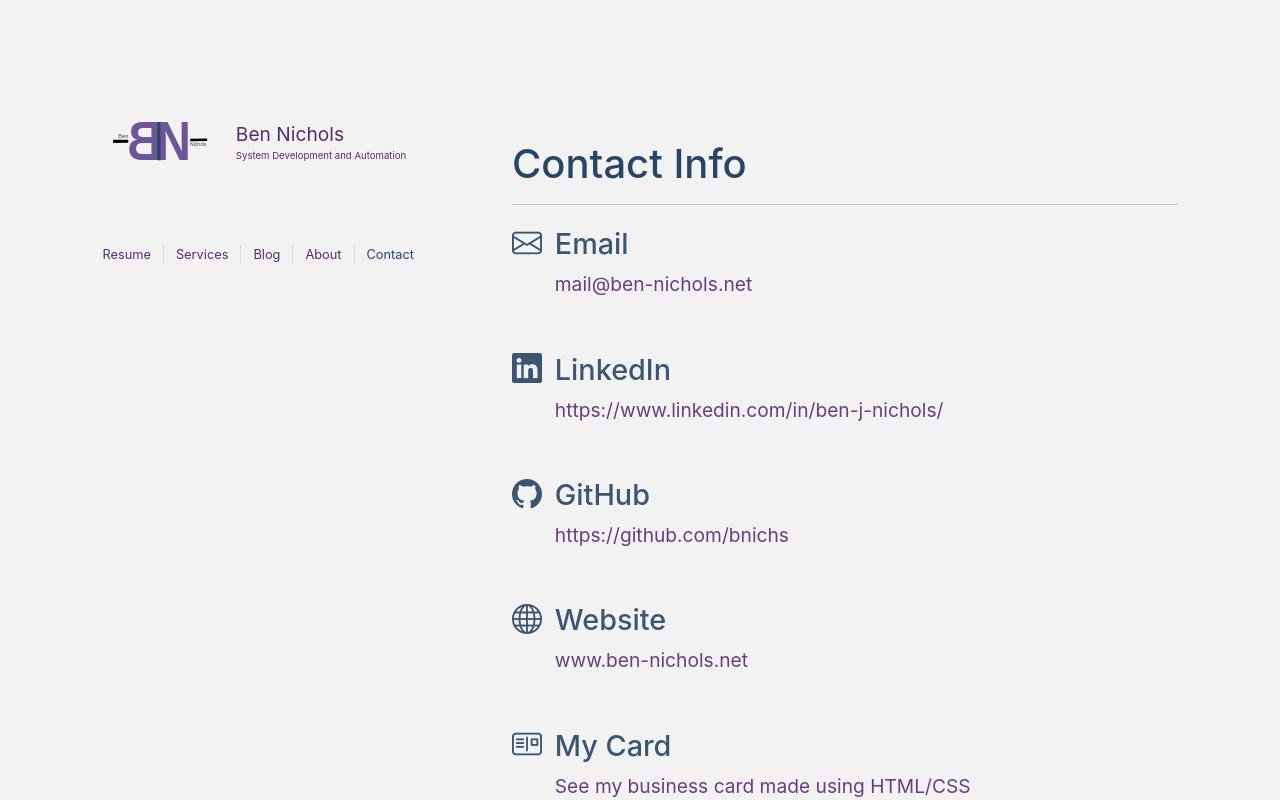
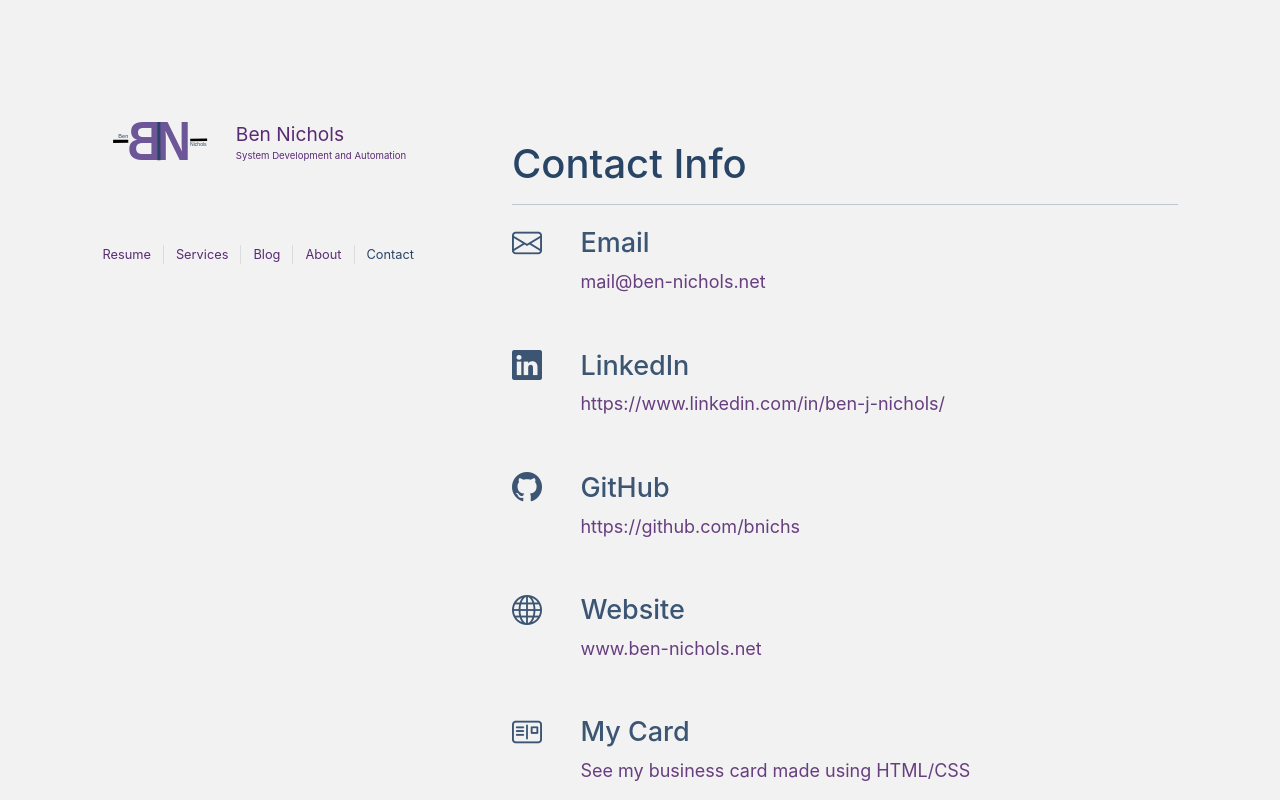
Before and after one commit to bnichs/bnichs-public, a Vue app in the folder bnichs/: page /contact in a window 1280 px wide. Shown: the top 800 px of the page. Built offline with nearby package versions, Linux system fonts and the light colour scheme.

Commit message:
Format contact

```diff
--- a/bnichs/src/views/ContactView.vue
+++ b/bnichs/src/views/ContactView.vue
@@ -25,11 +25,11 @@ import MainBox from '../components/MainBox.vue'
 <style >
 
 #contactList .contact h3{
-  font-size: 1.8rem;
+  font-size: 1.8em;
 }
 
 #contactList .contact .text {
-  font-size: 1.2rem;
+  font-size: 1.2em;
   /*margin: 0;*/
   /*position: absolute;*/
   /*top: 50%;*/
@@ -53,7 +53,7 @@ import MainBox from '../components/MainBox.vue'
 
 
 #contactList .contact .details{
-  margin: 0 0 1vh 1vw;
+  margin: 0 0 1vh 3vw;
 }
 
 </style>
```
